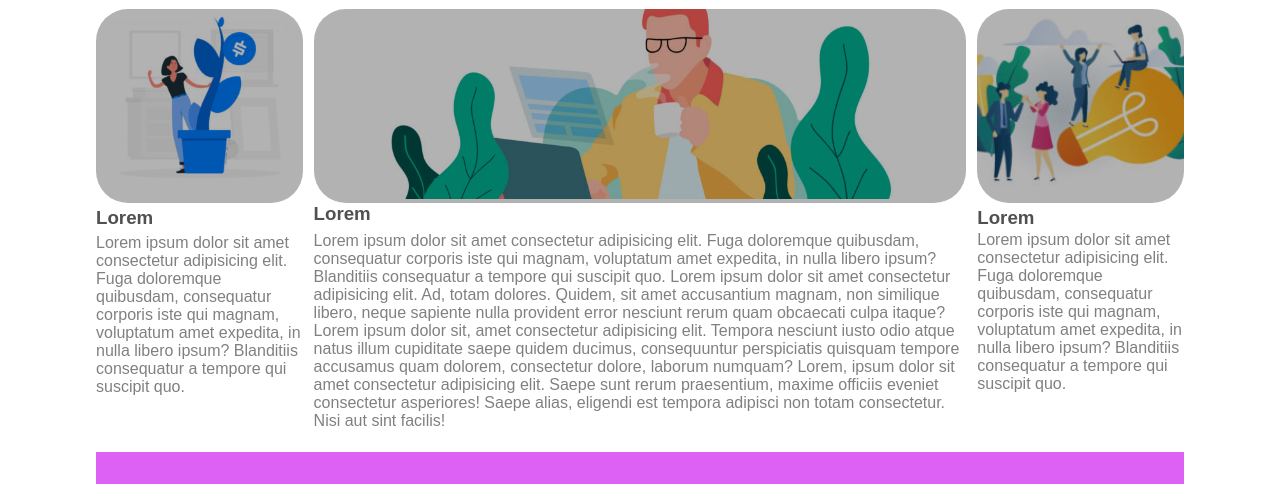
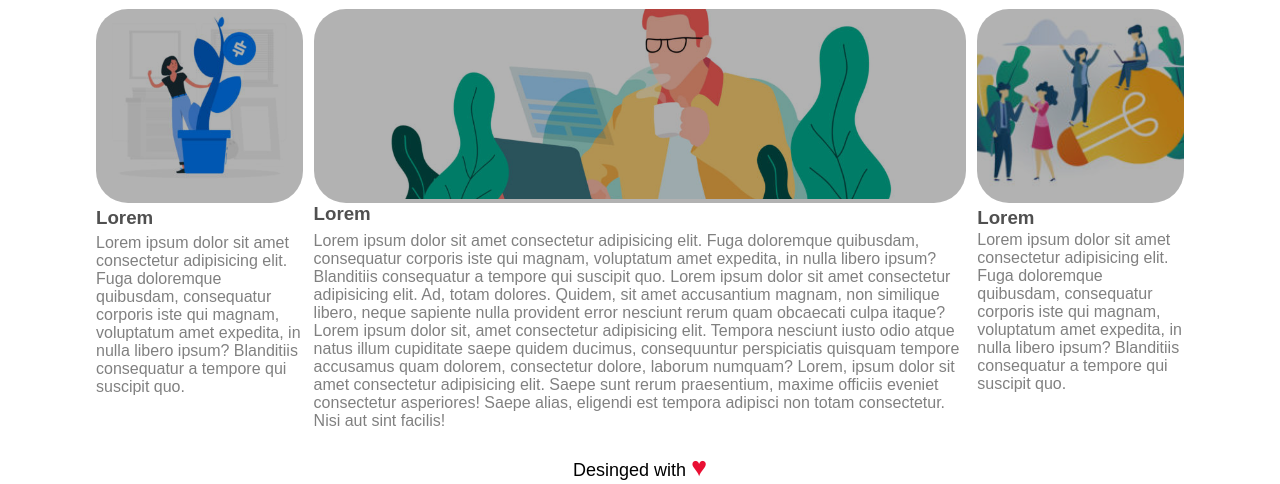
Before and after one commit to Fede180600/htmlcss-wp, a plain HTML site: page index.html in a window 1280 px wide. Shown: the part 695-1179 px from the top of the page. Drawn offline with Linux system fonts and the light colour scheme.

Commit message:
work-to-review

```diff
--- a/css/style.css
+++ b/css/style.css
@@ -144,8 +144,12 @@ div > h3 {
 /* /margin of content 2nd section*/
 
 /* FOOTER  */
-footer#footer {
-    margin-top: 1%;
-    height: 2em;
-    background-color: #ce1af1af;
+footer.footer {
+    text-align: center;
+    font-size: large;
 }
+
+#footer-heart {
+    color: rgb(233, 15, 51);
+    font-size: 1.5em;
+}
--- a/index.html
+++ b/index.html
@@ -75,7 +75,7 @@
         <!-- /MAIN -->
 
         <!-- FOOTER -->
-        <footer id="footer"></footer>
+        <footer class="footer mt-1">Desinged with <span id="footer-heart">&hearts;</span></footer>
         <!-- /FOOTER -->
 
     </div>
```
